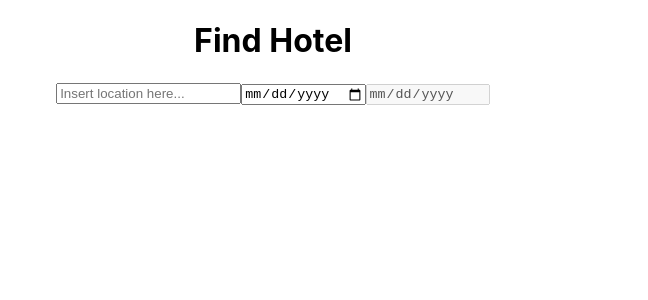
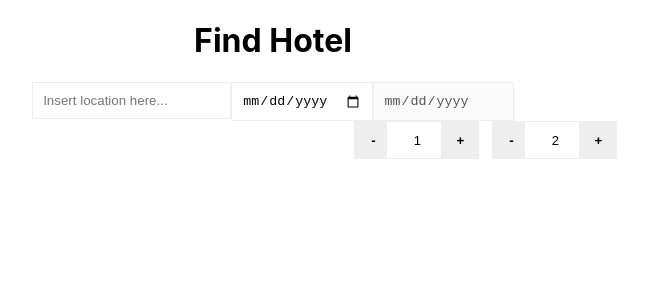
Before and after one commit to sapirMal/Find-Hotels, a React (Create React App) app: page / in a window 1280 px wide. Shown: the top 300 px of the page, without its empty margins (367-1015 px from the left). Built offline with nearby package versions, Linux system fonts and the light colour scheme.

Commit message:
adding IncDec buttons for rooms and guests

```diff
--- a/src/Input/Input.js
+++ b/src/Input/Input.js
@@ -1,6 +1,8 @@
 import React, {Component} from 'react';
 import InputLocation from './InputLocation';
 import InputDates from './InputDates';
+import InputRooms from "./InputRooms";
+
 
 class Input extends Component {
     state = {
@@ -57,6 +59,7 @@ class Input extends Component {
                     legalDate={(event) => this.checklegalDate(event)}
                 // min_end={} //value-start + 1
                 />
+                <InputRooms/>
             </div>
         )
     }
--- /dev/null
+++ b/src/Input/InputRooms.css
@@ -0,0 +1,61 @@
+input,
+textarea {
+    border: 1px solid #eeeeee;
+    box-sizing: border-box;
+    margin: 0;
+    outline: none;
+    padding: 10px;
+}
+
+input[type="button"] {
+    -webkit-appearance: button;
+    cursor: pointer;
+}
+
+input::-webkit-outer-spin-button,
+input::-webkit-inner-spin-button {
+    -webkit-appearance: none;
+}
+
+.input-group {
+    clear: both;
+    margin: 15px 0;
+    position: relative;
+}
+
+.input-group input[type='button'] {
+    background-color: #eeeeee;
+    min-width: 38px;
+    width: auto;
+    transition: all 300ms ease;
+}
+
+.input-group .button-minus,
+.input-group .button-plus {
+    font-weight: bold;
+    height: 38px;
+    padding: 0;
+    width: 38px;
+    position: relative;
+}
+
+.input-group .quantity-field {
+    position: relative;
+    height: 38px;
+    left: -6px;
+    text-align: center;
+    width: 62px;
+    display: inline-block;
+    font-size: 13px;
+    margin: 0 0 5px;
+    resize: vertical;
+}
+
+.button-plus {
+    left: -13px;
+}
+
+input[type="number"] {
+    -moz-appearance: textfield;
+    -webkit-appearance: none;
+}
--- /dev/null
+++ b/src/Input/InputRooms.js
@@ -0,0 +1,58 @@
+import React, {Component} from 'react';
+import './InputRooms.css';
+
+class InputRooms extends Component{
+
+    state = {
+        numOfRooms: 1,
+        numOfGuests: 2
+    }
+
+    incrementValueRooms = () => {
+        const currRoomsValue = this.state.numOfRooms;
+        const currGuestsValue = this.state.numOfGuests;
+        if (currGuestsValue < currRoomsValue + 1)
+            this.setState(
+                {numOfGuests: currGuestsValue + 1});
+        this.setState({
+            numOfRooms: currRoomsValue + 1
+        });
+    };
+
+    decrementValueRooms = () => {
+        const currValue = this.state.numOfRooms;
+        if(currValue > 1)
+            this.setState(
+                {numOfRooms: currValue - 1})
+    };
+
+
+    incrementValueGuests = () => {
+        const currValue = this.state.numOfGuests;
+        this.setState(
+            {numOfGuests: currValue + 1});
+    };
+
+    decrementValueGuests = () => {
+        const currValue = this.state.numOfGuests;
+        if(currValue - 1 >= this.state.numOfRooms)
+            this.setState(
+                {numOfGuests: currValue - 1})
+    };
+
+
+    render(){
+        return (
+            <span className="input-group">
+                <input type="button" onClick={this.decrementValueRooms} value="-" className="button-minus" data-field="quantity"/>
+                    <input type="number" value={this.state.numOfRooms}  name="quantity" className="quantity-field" readOnly />
+                        <input type="button" onClick={this.incrementValueRooms} value="+" className="button-plus" data-field="quantity"/>
+                <input type="button" onClick={this.decrementValueGuests} value="-" className="button-minus" data-field="quantity"/>
+                    <input type="number" value={this.state.numOfGuests}  name="quantity" className="quantity-field" readOnly />
+                        <input type="button" onClick={this.incrementValueGuests} value="+" className="button-plus" data-field="quantity"/>
+            </span>
+        );
+    }
+}
+
+export default InputRooms;
```
